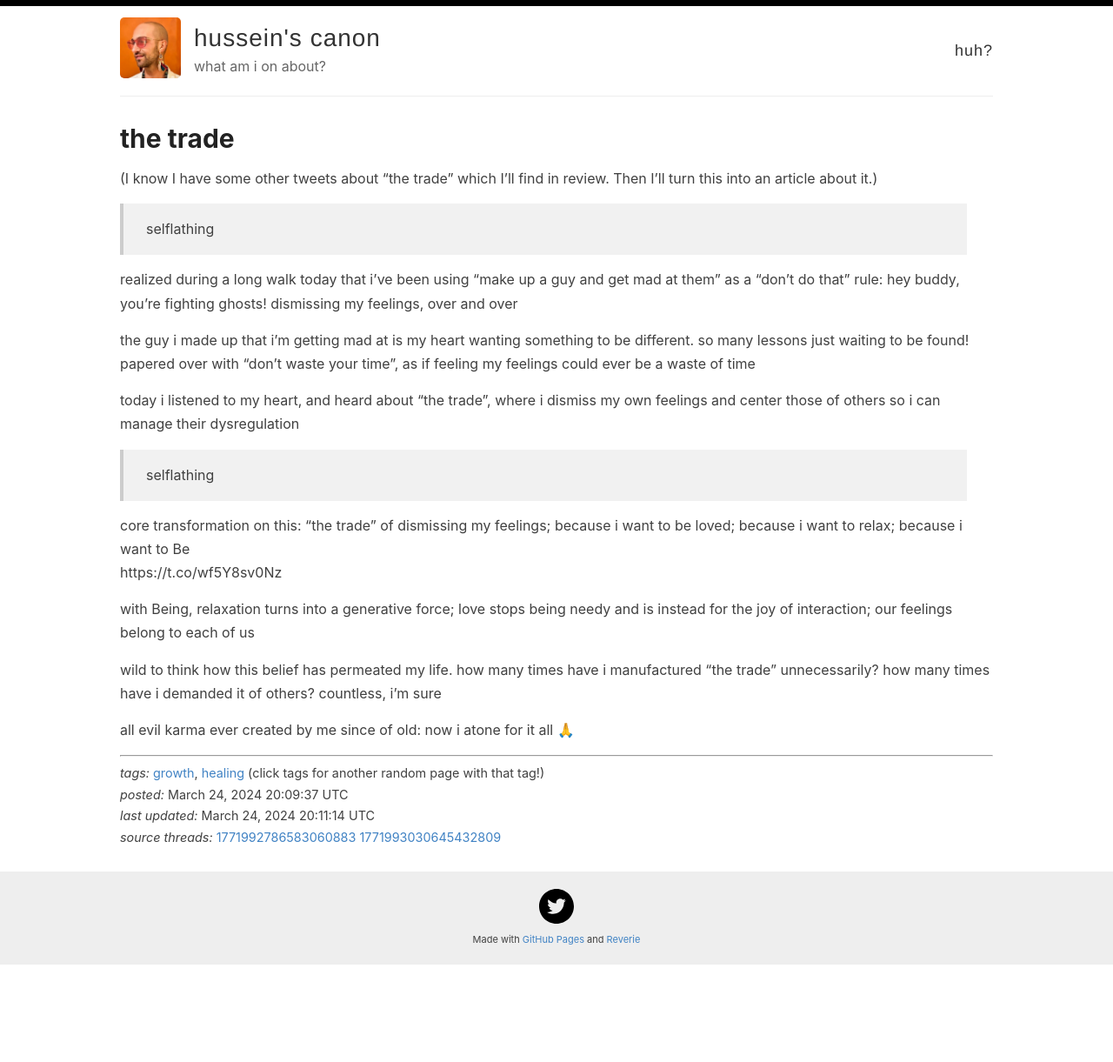
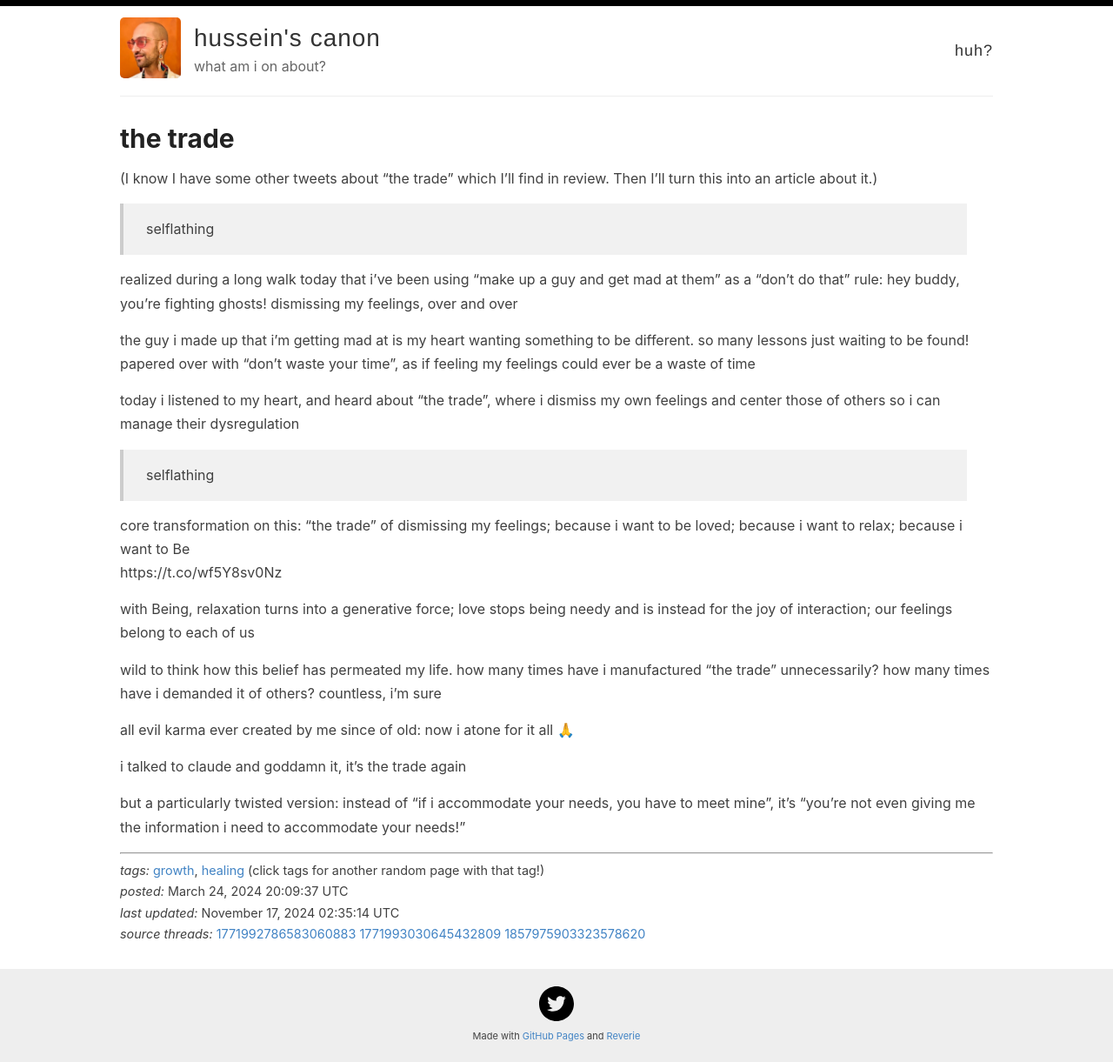
Before and after one commit to helgridly/canonize, a Jekyll site: the page built from drafts/the-trade.md, in a window 1280 px wide. Shown: the whole page at 87% size. Built offline with Jekyll 4.4.1, drawn with Linux system fonts in a browser that asks for light colours; before the commit the page ends 1109 px from its top, so only the background shows below that.

Commit message:
update "the trade"

```diff
--- a/drafts/the-trade.md
+++ b/drafts/the-trade.md
@@ -2,10 +2,10 @@
 layout: canon
 title: the trade
 creation_date: 2024-03-24 20:09:37+00:00
-last_updated: 2024-03-24 20:11:14+00:00
+last_updated: 2024-11-17 02:35:14+00:00
 mentions: []
 tags: ['growth', 'healing']
-sources: ['1771992786583060883', '1771993030645432809']
+sources: ['1771992786583060883', '1771993030645432809', '1857975903323578620']
 ---
 
 (I know I have some other tweets about "the trade" which I'll find in review. Then I'll turn this into an article about it.)
@@ -28,3 +28,8 @@ with Being, relaxation turns into a generative force; love stops being needy and
 wild to think how this belief has permeated my life. how many times have i manufactured "the trade" unnecessarily? how many times have i demanded it of others? countless, i'm sure
 
 all evil karma ever created by me since of old: now i atone for it all 🙏
+
+
+i talked to claude and goddamn it, it's the trade again
+
+but a particularly twisted version: instead of "if i accommodate your needs, you have to meet mine", it's "you're not even giving me the information i need to accommodate your needs!"
```
